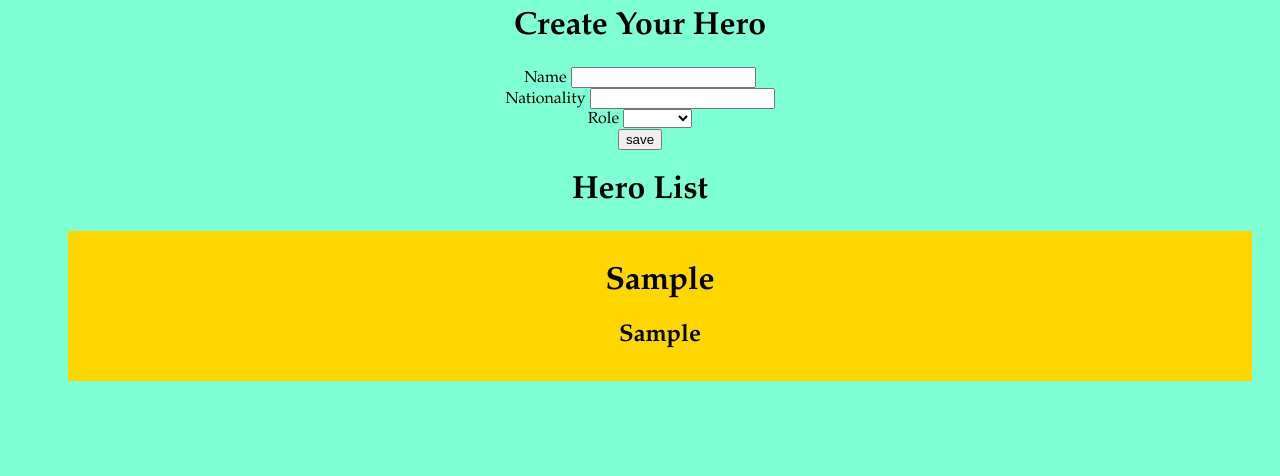
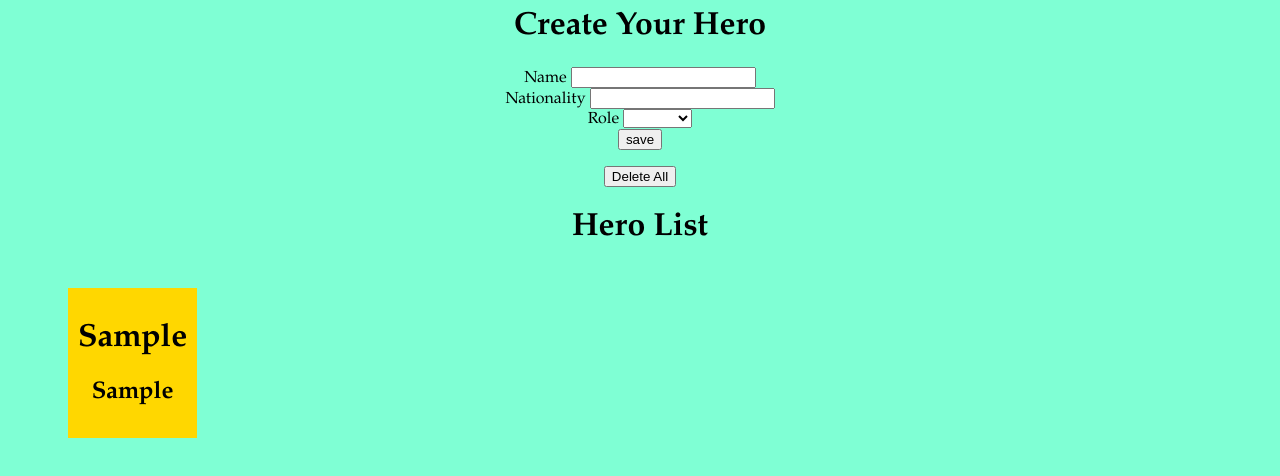
Before and after one commit to benhamilton15/Dom_weekend_hw_wk6, a plain HTML site: page index.html in a window 1280 px wide. Both pictures are taken after typing "Sample", "Sample" into the empty fields and a click on the input "save". Drawn offline with Linux system fonts and the light colour scheme.

Commit message:
added delete button and some css

```diff
--- a/css/main.css
+++ b/css/main.css
@@ -16,3 +16,9 @@ body {
   ul{
       list-style: none;
   }
+
+  #hero-list {
+    display: flex;
+    flex-wrap: wrap;
+    list-style-type: none;
+}
--- a/index.html
+++ b/index.html
@@ -33,6 +33,8 @@
         <input type="submit" value="save"/>
       </form>
 
+      <button id="delete-all">Delete All</button>
+
       <h1>Hero List</h1>
       <ul id="hero-list">
 
--- a/js/app.js
+++ b/js/app.js
@@ -4,28 +4,36 @@ document.addEventListener('DOMContentLoaded', () => {
   const form = document.querySelector('#new-item-form');
   form.addEventListener('submit', handleFromSubmit)
 
+  const deleteAllButton = document.querySelector('#delete-all');
+  deleteAllButton.addEventListener('click', handleDeleteAllClick)
   })
 
   const handleFromSubmit = function(event){
     event.preventDefault()
 
     const locate = document.querySelector('#hero-list')
+
     const newListItem = document.createElement('li')
+    locate.appendChild(newListItem)
+
     const name = document.createElement('h1')
     name.textContent = `${event.target.name.value}`
+    newListItem.appendChild(name)
+
 
     const nationality = document.createElement('h2')
     nationality.textContent = `${event.target.nationality.value}`
+    newListItem.appendChild(nationality)
 
     const role = document.createElement('p')
     role.textContent = `${event.target.role.value}`
+    newListItem.appendChild(role)
 
+    event.target.reset()
 
+  }
 
-    locate.appendChild(newListItem)
-    newListItem.appendChild(name)
-    newListItem.appendChild(nationality)
-    newListItem.appendChild(role)
-    const form = document.querySelector('#new-item-form')
-    form.reset()
+  const handleDeleteAllClick = function (event) {
+    const readingList = document.querySelector('#hero-list');
+    readingList.innerHTML = '';
   }
```
